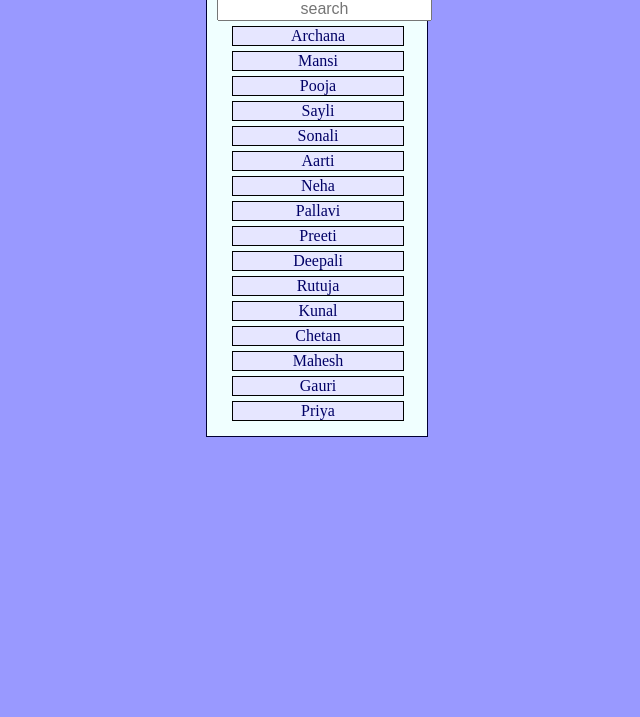
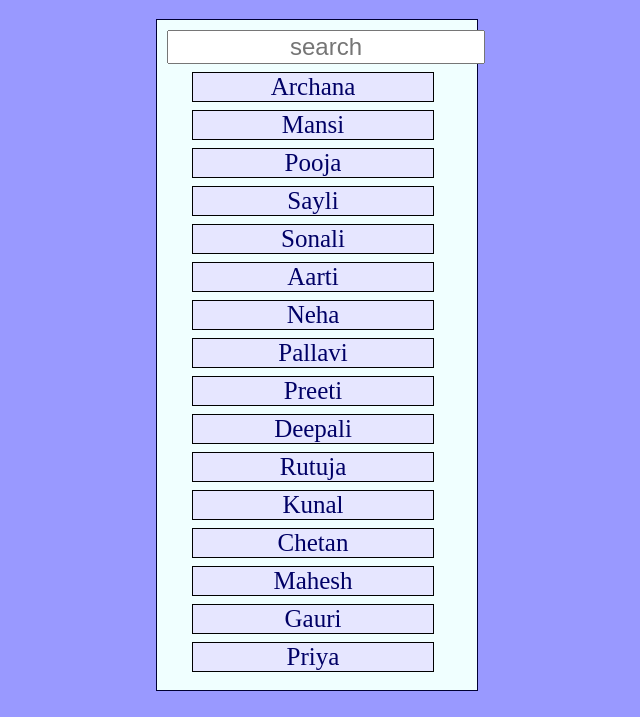
Before and after one commit to dipaligaikwad12/UI-for-search-operation, a plain HTML site: page index.html in a window 1280 px wide. Shown: the part 83-800 px from the top of the page, without its empty margins (323-963 px from the left). Drawn offline with Linux system fonts and the light colour scheme.

Commit message:
design added

```diff
--- a/index.html
+++ b/index.html
@@ -10,7 +10,7 @@
             background-color: #9999ff;
         }
         .container{
-            width:200px;
+            width:300px;
             margin: 20px auto;
             background-color: azure;
             padding: 10px ;
@@ -19,14 +19,15 @@
 
         .student-card{
             border: 1px solid black;
-            margin: 5px 15px;
+            margin: 8px 25px;
             text-align: center;
+            font-size: 25px;
             color: #000066;
-            width: 170px;
+            width: 240px;
             background-color: #e6e6ff;
         }
         .search{
-            font-size: 16px;
+            font-size: 24px;
             cursor: pointer;
              text-align: center;
         }
@@ -34,6 +35,7 @@
         .app-heading{
             margin-top: 10px;
             text-align: center;
+            font-size: 50px;
         }
     </style>
 </head>
```
